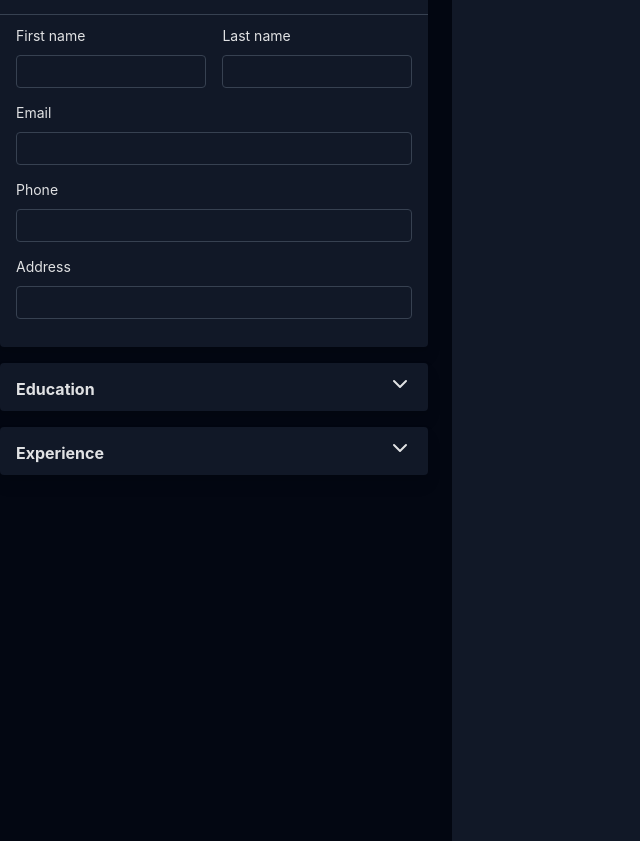
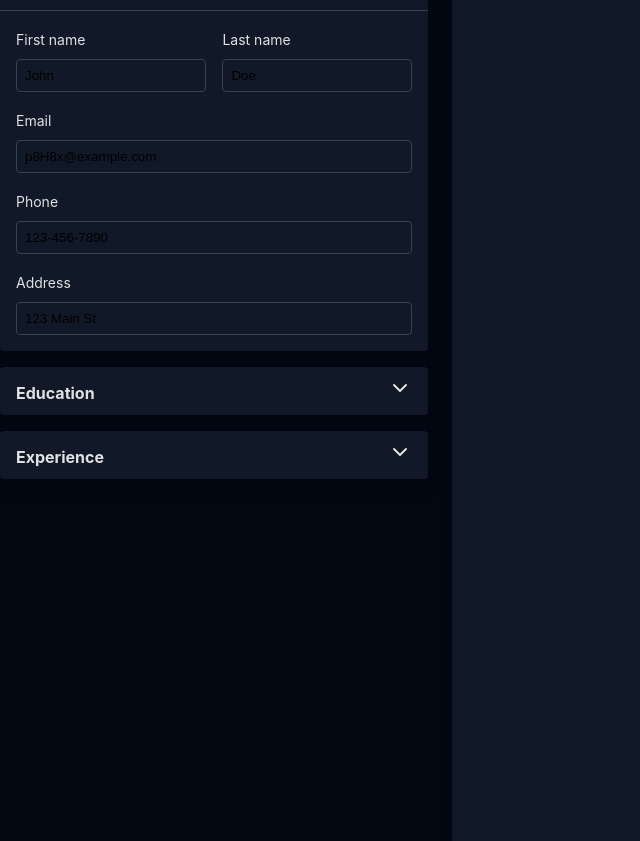
Before and after one commit to shahiutsav/cv-generator, a React (Vite) app: page / in a window 1280 px wide. Shown: the part 401-1242 px from the top of the page, without its empty margins (0-640 px from the left). Built offline with nearby package versions, Linux system fonts and the light colour scheme.

Commit message:
Add crud list and form to add education

```diff
--- a/src/App.jsx
+++ b/src/App.jsx
@@ -1,32 +1,84 @@
 import "./styles/App.css";
 import TextInput from "./components/TextInput/TextInput";
 import SectionContainer from "./components/SectionContainer/SectionContainer";
-import { useEffect, useState } from "react";
+import { useEffect, useRef, useState } from "react";
+import SectionCard from "./components/SectionCard/SectionCard";
+import Divider from "./components/Divider/Divider";
 
 function App() {
   const [openIndex, setOpenIndex] = useState(0);
   const [hasTransition, setHasTransition] = useState(false);
 
-  const [cvData, setCvData] = useState({
+  const wrapper = useRef(null);
+  const formRef = useRef(null);
+  const listRef = useRef(null);
+  const [isFormOpen, setIsFormOpen] = useState(false);
+
+  const dummyData = {
     profile: {
-      firstName: "",
-      lastName: "",
-      email: "",
-      phone: "",
-      address: "",
+      firstName: "John",
+      lastName: "Doe",
+      email: "p8H8x@example.com",
+      phone: "123-456-7890",
+      address: "123 Main St",
     },
-    education: [],
-    experience: [],
-    projects: [],
-  });
+    education: [
+      {
+        institution: "ABC University",
+        degree: "Bachelor of Science",
+        startDate: "2010-09-01",
+        endDate: "2014-06-30",
+      },
+      {
+        institution: "XYZ College",
+        degree: "Associate of Arts",
+        startDate: "2008-09-01",
+        endDate: "2010-06-30",
+      },
+    ],
+    experience: [
+      {
+        company: "XYZ Company",
+        position: "Software Engineer",
+        startDate: "2015-07-01",
+        endDate: "2020-12-31",
+      },
+    ],
+    projects: [
+      {
+        name: "Project A",
+        description: "Description of Project A",
+        startDate: "2021-01-01",
+        endDate: "2021-12-31",
+      },
+    ],
+  };
+
+  const [cvData, setCvData] = useState(dummyData);
 
   useEffect(() => {
     const timer = setTimeout(() => setHasTransition(true), 0);
     return () => clearTimeout(timer);
   });
 
+  useEffect(() => {
+    if (isFormOpen) {
+      formRef.current?.scrollIntoView({ behavior: "smooth" });
+      // Change height accordingly
+      wrapper.current.style.maxHeight = formRef.current.scrollHeight + "px";
+    } else {
+      listRef.current?.scrollIntoView({ behavior: "smooth" });
+      // Change height accordingly
+      wrapper.current.style.maxHeight = listRef.current.scrollHeight + "px";
+    }
+  }, [isFormOpen]);
+
   const handleToggle = (index) => {
     setOpenIndex(openIndex === index ? null : index);
+  };
+
+  const handleOpenForm = () => {
+    setIsFormOpen(true);
   };
 
   return (
@@ -37,6 +89,14 @@ function App() {
           isOpen={openIndex === 0}
           onToggle={() => handleToggle(0)}
           hasTransition={hasTransition}
+        >
+          <div
+            style={{
+              padding: "16px",
+              display: "flex",
+              flexDirection: "column",
+              gap: "16px",
+            }}
           >
             <div style={{ display: "flex", gap: "16px" }}>
               <TextInput
@@ -90,6 +150,7 @@ function App() {
                 })
               }
             />
+          </div>
         </SectionContainer>
         <SectionContainer
           header={"Education"}
@@ -97,25 +158,37 @@ function App() {
           onToggle={() => handleToggle(1)}
           hasTransition={hasTransition}
         >
-          {/* <div className="education-list">
-            <button>Add education</button>
+          <div
+            style={{
+              display: "flex",
+              width: "200%",
+            }}
+            ref={wrapper}
+          >
+            <div className="crud-list" ref={listRef}>
+              <div>
                 {cvData.education.map((edu, index) => (
                   <div key={index}>
+                    <SectionCard title={edu.institution} />
+                    {index !== cvData.education.length - 1 && <Divider />}
+                  </div>
+                ))}
+              </div>
+              <button onClick={handleOpenForm}>Add education</button>
+            </div>
+            <div className="crud-form" ref={formRef}>
               <TextInput labelName="School" />
               <TextInput labelName="Degree" />
               <TextInput labelName="Field of study" />
               <TextInput labelName="From" />
               <TextInput labelName="To" />
+
+              <div className="actions">
+                <button onClick={() => setIsFormOpen(false)}>Cancel</button>
+                <button onClick={() => setIsFormOpen(false)}>Submit</button>
               </div>
-            ))}
-          </div> */}
-          {/* <div className="add-education"> */}
-            <TextInput labelName="School" />
-            <TextInput labelName="Degree" />
-            <TextInput labelName="Field of study" />
-            <TextInput labelName="From" />
-            <TextInput labelName="To" />
-          {/* </div> */}
+            </div>
+          </div>
         </SectionContainer>
 
         <SectionContainer
--- /dev/null
+++ b/src/components/Divider/Divider.jsx
@@ -0,0 +1,9 @@
+import styles from "./Divider.module.css"
+
+const Divider = () => {
+  return (
+    <div className={styles.divider}></div>
+  )
+}
+
+export default Divider
--- /dev/null
+++ b/src/components/Divider/Divider.module.css
@@ -0,0 +1,5 @@
+.divider {
+  width: 100%;
+  height: 1px;
+  background-color: rgb(55 65 81);
+}
--- /dev/null
+++ b/src/components/SectionCard/SectionCard.jsx
@@ -0,0 +1,30 @@
+import styles from "./SectionCard.module.css";
+import PropTypes from "prop-types";
+import { Pencil } from "lucide-react";
+import { Trash } from "lucide-react";
+import { Eye } from "lucide-react";
+
+const SectionCard = ({ title }) => {
+  return (
+    <div className={styles.card}>
+      <p>{title}</p>
+      <div className={styles.cardIcons}>
+        <button className={styles.button}>
+          <Pencil />
+        </button>
+        <button className={styles.button}>
+          <Trash />
+        </button>
+        <button className={styles.button}>
+          <Eye />
+        </button>
+      </div>
+    </div>
+  );
+};
+
+SectionCard.propTypes = {
+  title: PropTypes.string,
+};
+
+export default SectionCard;
--- /dev/null
+++ b/src/components/SectionCard/SectionCard.module.css
@@ -0,0 +1,43 @@
+.card {
+  /* background-color: rgb(35, 52, 88); */
+  width: 100%;
+  padding: 0 18px;
+  box-sizing: border-box;
+  display: flex;
+  justify-content: space-between;
+  align-items: center;
+}
+
+/* .card:hover {
+  background-color: rgb(35, 52, 88);
+  transition: all 0.2s ease-in-out;
+} */
+
+.cardIcons {
+  display: flex;
+  align-items: center;
+  gap: 8px;
+  color: rgb(209 213 219);
+}
+
+.button {
+  background-color: transparent;
+  border: none;
+  cursor: pointer;
+  color: rgb(209 213 219);
+  transition: all 0.2s cubic-bezier(0.075, 0.82, 0.165, 1);
+  border-radius: 50%;
+  height: 32px;
+  width: 32px;
+  display: flex;
+  justify-content: center;
+  align-items: center;
+}
+
+.button:hover {
+  color: rgb(3 7 18) !important;
+  transition: all 0.2s cubic-bezier(0.075, 0.82, 0.165, 1);
+  background-color: rgb(243 244 246) !important;
+  filter: drop-shadow(0 10px 8px rgb(0 0 0 / 0.04))
+    drop-shadow(0 4px 3px rgb(0 0 0 / 0.1));
+}
--- a/src/components/SectionContainer/SectionContainer.jsx
+++ b/src/components/SectionContainer/SectionContainer.jsx
@@ -54,7 +54,9 @@ const SectionContainer = ({
         className={`${styles.sectionContainer} ${styles.collapseWrapper}`}
         ref={collapseWrapper}
       >
-        <div className={styles.sectionContent}>{children}</div>
+        <div className={styles.sectionContent}>
+          {children}
+        </div>
       </div>
     </section>
   );
--- a/src/components/SectionContainer/SectionContainer.module.css
+++ b/src/components/SectionContainer/SectionContainer.module.css
@@ -12,10 +12,6 @@
   line-height: 0;
 }
 
-.sectionContainer {
-  padding: 0px 16px;
-}
-
 .sectionHeading {
   display: flex;
   align-items: center;
@@ -23,6 +19,7 @@
   position: relative;
   height: 48px;
   cursor: pointer;
+  padding: 0px 16px;
 }
 
 .sectionHeadingDivider {
@@ -30,13 +27,13 @@
   background-color: rgb(55 65 81);
 }
 
-.sectionContent {
+/* .sectionContent {
   padding-top: 8px;
   padding-bottom: 28px;
   display: flex;
   flex-direction: column;
   gap: 12px;
-}
+} */
 
 .collapseWrapper {
   max-height: 0;
--- a/src/components/TextInput/TextInput.jsx
+++ b/src/components/TextInput/TextInput.jsx
@@ -1,10 +1,10 @@
 import styles from "./TextInput.module.css";
 import PropTypes from "prop-types";
 
-const TextInput = ({ labelName, value, onChange }) => {
+const TextInput = ({ labelName, value, onChange, style }) => {
   return (
     <>
-      <div className={styles.textInput}>
+      <div className={styles.textInput} style={style}>
         <label htmlFor={formatIDForLabel(labelName)}>{labelName}</label>
         <input
           type="text"
@@ -21,6 +21,7 @@ TextInput.propTypes = {
   labelName: PropTypes.string,
   value: PropTypes.string,
   onChange: PropTypes.func,
+  style: PropTypes.object,
 };
 
 function formatIDForLabel(id) {
--- a/src/styles/App.css
+++ b/src/styles/App.css
@@ -36,3 +36,55 @@
   filter: drop-shadow(0 10px 8px rgb(0 0 0 / 0.04))
     drop-shadow(0 4px 3px rgb(0 0 0 / 0.1));
 }
+
+.crud-list,
+.crud-form {
+  display: flex;
+  flex-direction: column;
+  gap: 8px;
+  flex: 1;
+  max-height: min-content;
+  max-width: 50%;
+}
+
+.crud-form {
+  height: 100%;
+  padding: 16px;
+  gap: 16px;
+  box-sizing: border-box;
+}
+
+.actions {
+  display: flex;
+  gap: 8px;
+}
+
+.crud-list > button,
+.actions > button {
+  background-color: transparent;
+  border: none;
+  cursor: pointer;
+  color: rgb(209 213 219);
+  transition: all 0.2s cubic-bezier(0.075, 0.82, 0.165, 1);
+  border-radius: 8px;
+  height: 48px;
+  display: flex;
+  justify-content: center;
+  align-items: center;
+  font-size: 16px;
+  transition: all 0.2s ease-in-out;
+  margin: 0 auto;
+  width: 90%;
+  margin-bottom: 16px;
+}
+
+.actions > button {
+  width: 100%;
+  margin: 0;
+}
+
+.crud-list button:hover,
+.crud-form button:hover {
+  background-color: rgb(55 65 81);
+  transition: all 0.2s ease-in-out;
+}
```
Lines whose indentation alone changed are shown as unchanged.
